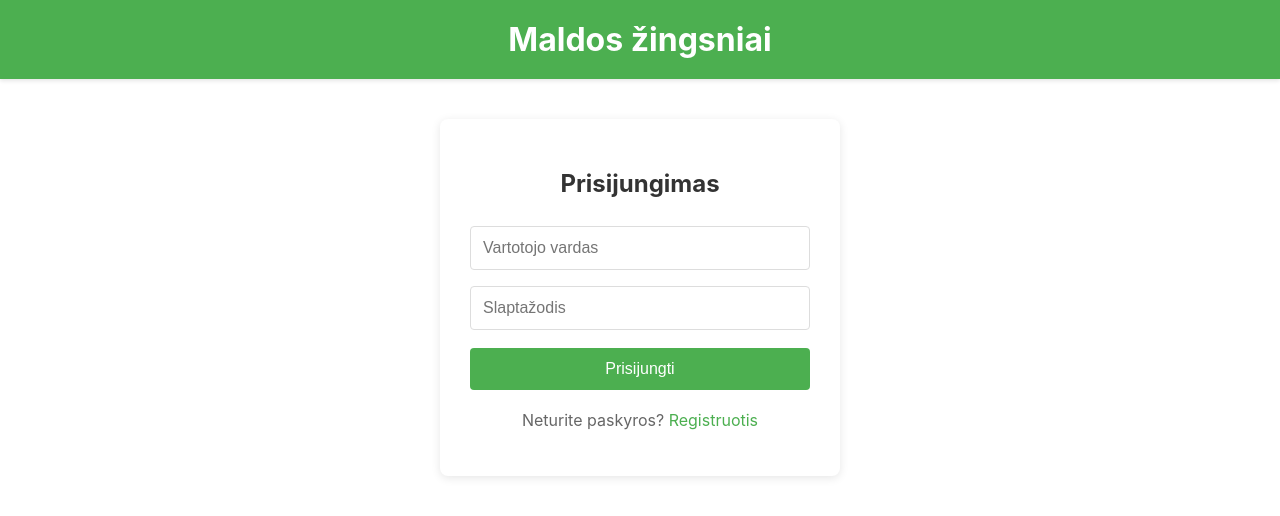
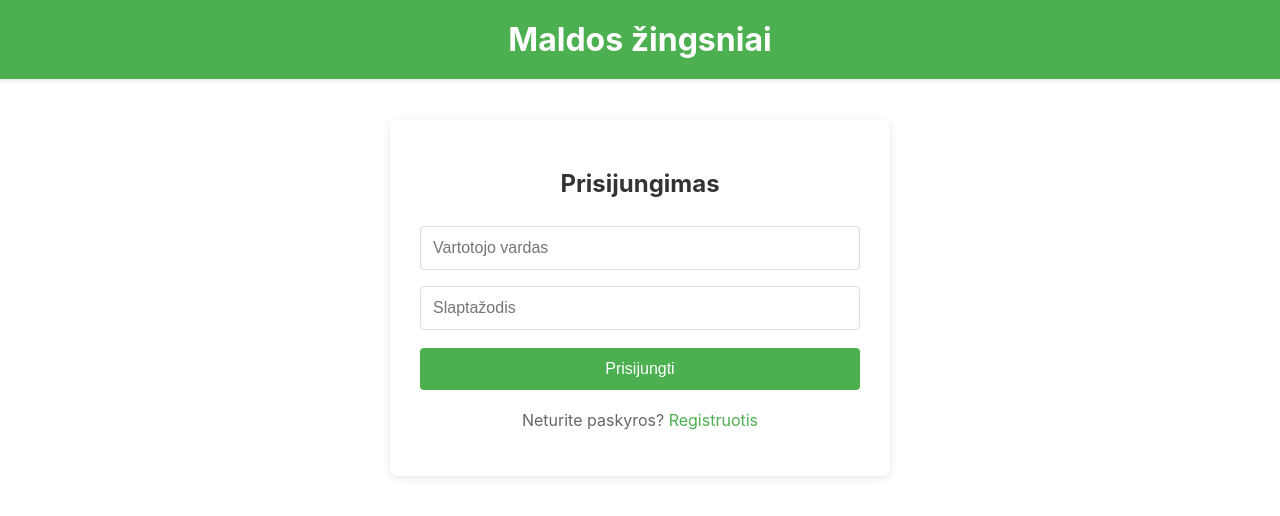
Before and after one commit to Dgudel/step-counter-app, a React (Create React App) app in the folder frontend/: page /login in a window 1280 px wide. Shown: the top 516 px of the page. Built offline with nearby package versions, Linux system fonts and the light colour scheme; no server answers.

Commit message:
Fix: Improve step history display and spacing

```diff
--- a/frontend/src/App.css
+++ b/frontend/src/App.css
@@ -35,7 +35,7 @@ main {
   padding: 30px;
   border-radius: 8px;
   box-shadow: 0 2px 10px rgba(0, 0, 0, 0.1);
-  max-width: 400px;
+  max-width: 500px;
   margin: 20px auto;
 }
 
@@ -99,7 +99,7 @@ main {
   padding: 30px;
   border-radius: 8px;
   box-shadow: 0 2px 10px rgba(0, 0, 0, 0.1);
-  max-width: 600px;
+  max-width: 700px;
   margin: 20px auto;
 }
 
```
